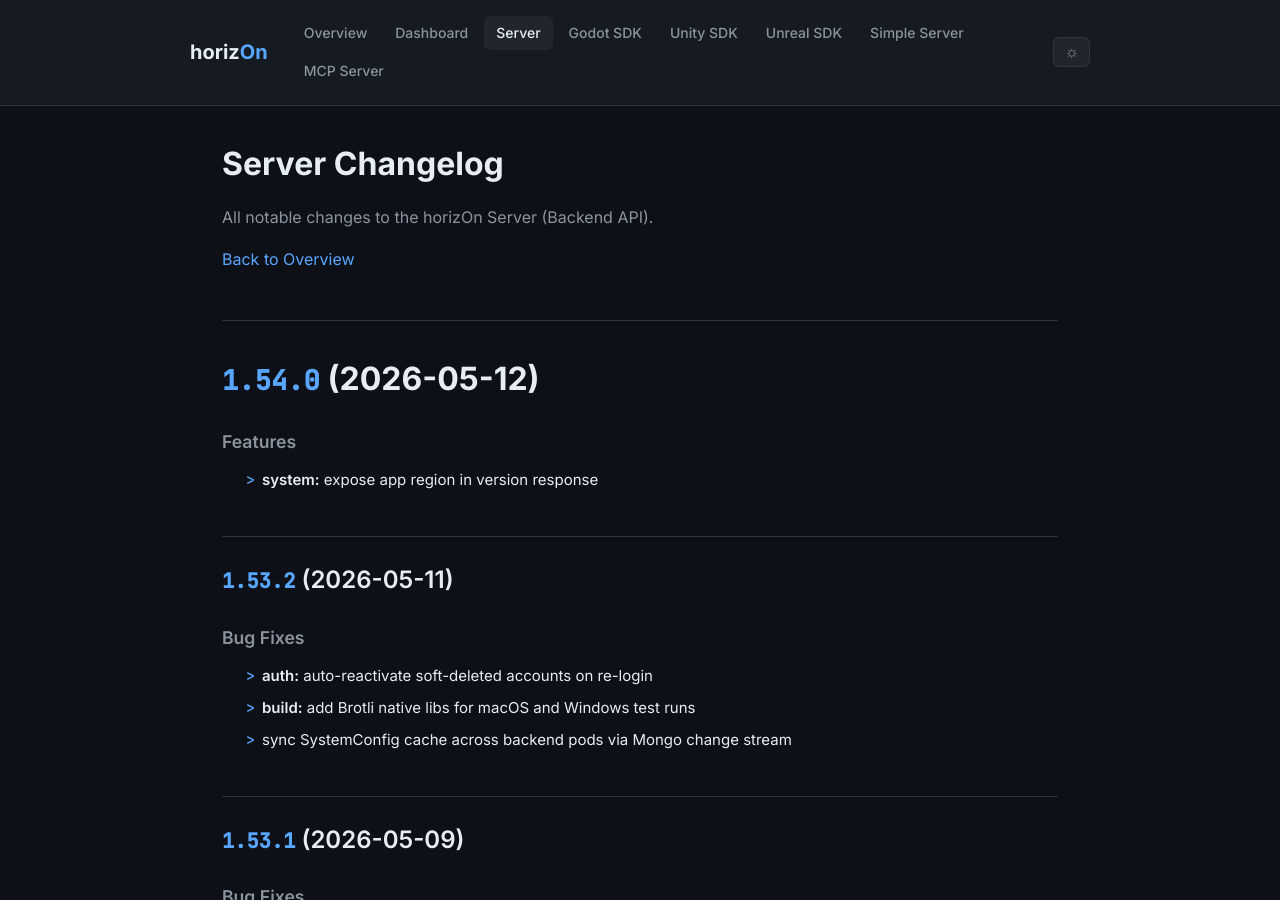
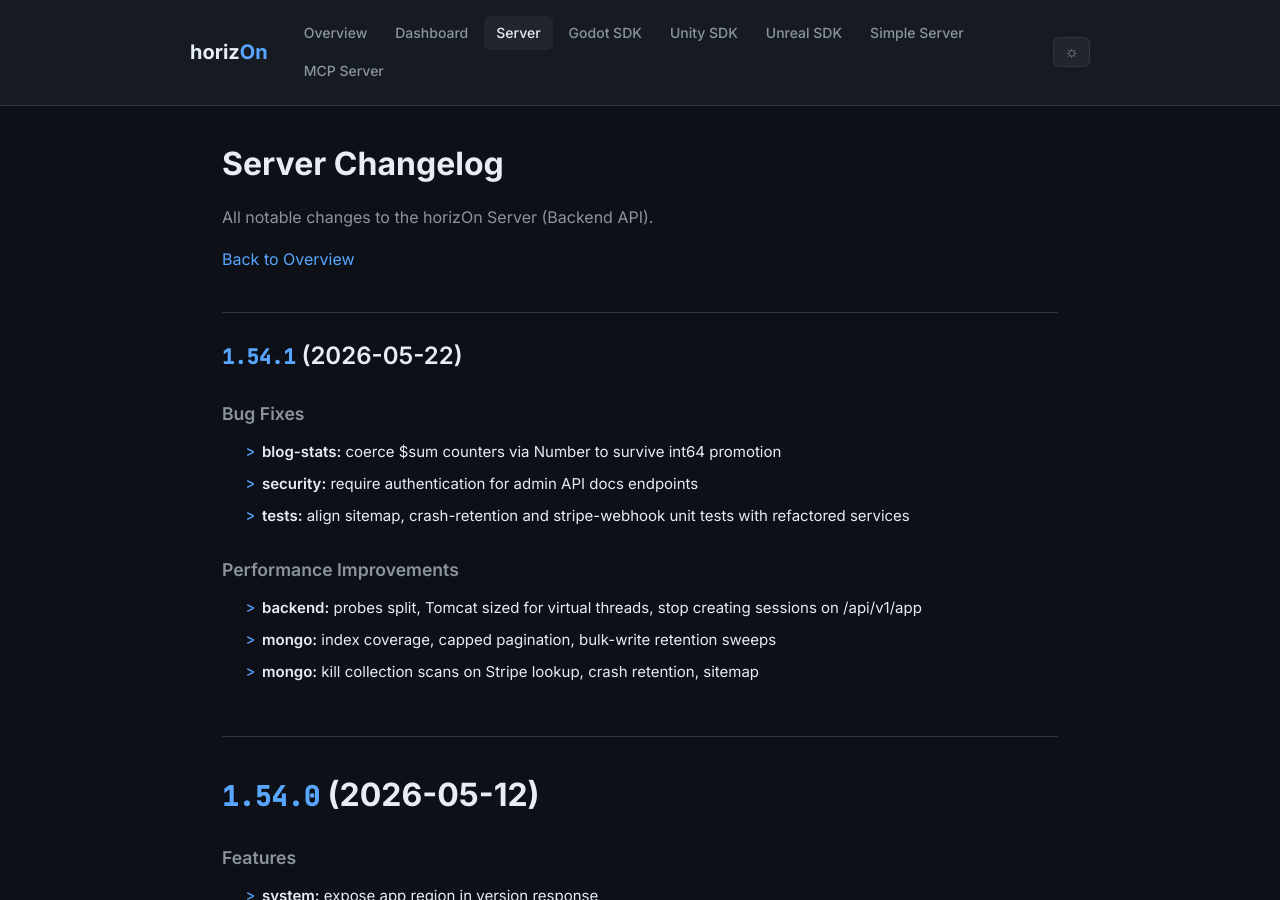
Before and after one commit to ProjectMakersDE/horizOn-Changelog, a Jekyll site: the page built from server-changelog.md, in a window 1280 px wide and 900 px high. Built offline with Jekyll 4.4.1, drawn with Linux system fonts in a browser that asks for light colours.

Commit message:
chore: sync changelogs [skip ci]

```diff
--- a/server-changelog.md
+++ b/server-changelog.md
@@ -8,6 +8,22 @@ title: Server Changelog
 All notable changes to the horizOn Server (Backend API).
 
 [Back to Overview](.)
+
+## [1.54.1](https://github.com/ProjectMakersDE/horizOn-Server/compare/v1.54.0...v1.54.1) (2026-05-22)
+
+
+### Bug Fixes
+
+* **blog-stats:** coerce $sum counters via Number to survive int64 promotion ([90326e5](https://github.com/ProjectMakersDE/horizOn-Server/commit/90326e5f75ecac8f22c415dfff143bee476320a7))
+* **security:** require authentication for admin API docs endpoints ([31ee9ff](https://github.com/ProjectMakersDE/horizOn-Server/commit/31ee9ff8461dd3170d6ea8c7cc607cf76274853a))
+* **tests:** align sitemap, crash-retention and stripe-webhook unit tests with refactored services ([3a4e8e3](https://github.com/ProjectMakersDE/horizOn-Server/commit/3a4e8e375c36ac434e7ca920f9852596fb874094))
+
+
+### Performance Improvements
+
+* **backend:** probes split, Tomcat sized for virtual threads, stop creating sessions on /api/v1/app ([b9512b3](https://github.com/ProjectMakersDE/horizOn-Server/commit/b9512b32fd02232ff4b57701faa9daa640f4e90d))
+* **mongo:** index coverage, capped pagination, bulk-write retention sweeps ([9b1f554](https://github.com/ProjectMakersDE/horizOn-Server/commit/9b1f5542a786648f38c62581cbd00232d8f35717))
+* **mongo:** kill collection scans on Stripe lookup, crash retention, sitemap ([1eb9bdf](https://github.com/ProjectMakersDE/horizOn-Server/commit/1eb9bdfb3e084a9a0a6dcd3cafff7a9b86d65f72))
 
 # [1.54.0](https://github.com/ProjectMakersDE/horizOn-Server/compare/v1.53.2...v1.54.0) (2026-05-12)
 
```
Also changed, not shown: index.md (+1 -1 lines).
